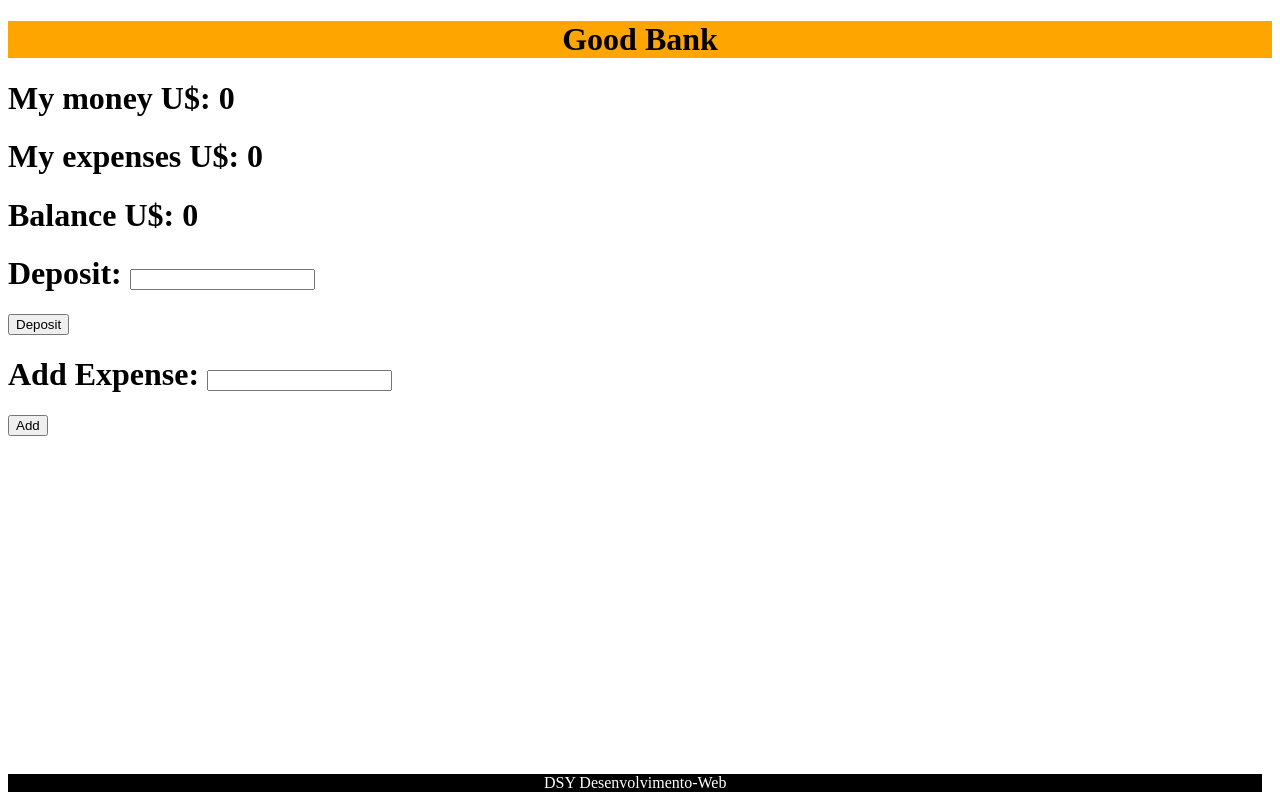
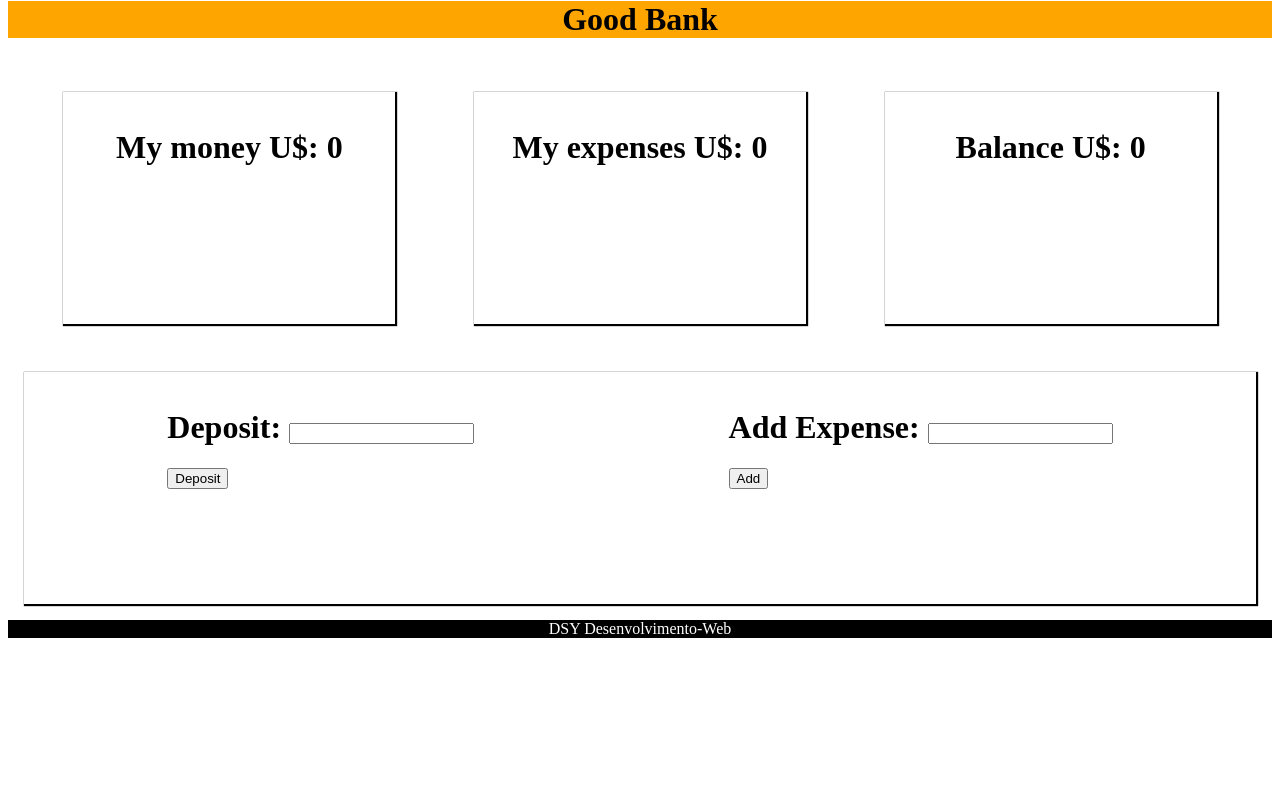
Before and after one commit to Davi-Serrano/Good-Bank, a React (Create React App) app: page / in a window 1280 px wide. Built offline with nearby package versions, Linux system fonts and the light colour scheme.

Commit message:
styled with CSS

```diff
--- a/public/index.html
+++ b/public/index.html
@@ -24,7 +24,8 @@
       work correctly both with client-side routing and a non-root public URL.
       Learn how to configure a non-root public URL by running `npm run build`.
     -->
-    <title>React App</title>
+
+    <title>Good Bank</title>
   </head>
   <body>
     <noscript>You need to enable JavaScript to run this app.</noscript>
--- a/src/App.js
+++ b/src/App.js
@@ -4,7 +4,7 @@ import Header from "./components/Header/header";
 import Section from "./components/Section/section";
 import Footer from "./components/Footer/footer";
 
-
+import "./app.css"
 function App() {
 
   const  [ value, setValue ] = useState(0) //Deposit Value
@@ -45,6 +45,8 @@ const  [ expenId, setExpenId ] = useState(0)  //Expense Identification
 
 
        {/* Make deposit  */}
+
+       <div className="box">
             <div>
                 <h1 > Deposit: <input type="number" id="DpVal" min="1"></input> </h1>
                 <button onClick={makeDeposit}>Deposit</button>
@@ -57,7 +59,7 @@ const  [ expenId, setExpenId ] = useState(0)  //Expense Identification
                 <button onClick={addExpense}>Add</button>
 
             </div>
-
+      </div>
 
 
         <Footer />
--- /dev/null
+++ b/src/app.css
@@ -0,0 +1,3 @@
+.App{
+    margin-top: -20px;
+}
--- a/src/components/Footer/footer.css
+++ b/src/components/Footer/footer.css
@@ -2,7 +2,6 @@ footer{
     text-align: center;
     background: black;
     color: white;
-    width: 98%;
-    position: absolute;
-    bottom: 1%;
+    width: 100%;
+
 }
--- a/src/components/Section/Balance/balance.js
+++ b/src/components/Section/Balance/balance.js
@@ -3,7 +3,7 @@ const Balance = (props) =>{
 
     return(
 
-        <div>
+        <div className="box">
         <h1> Balance U$: {props.MyBalance}</h1>
     </div>
 )
--- a/src/components/Section/Expenses/expenses.js
+++ b/src/components/Section/Expenses/expenses.js
@@ -2,7 +2,7 @@ const Expenses = (props) => {
 //Show my Expense
     return (
 
-    <div>
+    <div className="box">
         <h1> My expenses U$: {props.MyExpense}</h1>
     </div>
 
--- a/src/components/Section/MyMoney/myMoney.js
+++ b/src/components/Section/MyMoney/myMoney.js
@@ -3,7 +3,9 @@ const MyMoney = (props) =>{
     //Show My Money
     return (
 
+        <div className="box">
         <h1> My money U$: {props.MyMoney}  </h1>
+        </div>
     )
 }
 
--- /dev/null
+++ b/src/components/Section/section.css
@@ -0,0 +1,16 @@
+.section{
+    display: flex;
+    justify-content: space-around;
+    flex-wrap: wrap;
+    padding: 1em;
+}
+.box{
+    justify-content: space-around;
+    display: flex;
+    margin: 1em;
+    padding: 1em;
+    min-height: 200px;
+    min-width: 300px;
+    box-shadow: 1px 1px 1px 1px black;
+
+}
--- a/src/components/Section/section.js
+++ b/src/components/Section/section.js
@@ -3,6 +3,8 @@ import { useState, useEffect } from "react"
 import MyMoney from "./MyMoney/myMoney"
 import Expenses from "./Expenses/expenses"
 import Balance from "./Balance/balance"
+
+import "./section.css"
 
 
 
@@ -11,15 +13,17 @@ const Section = (props) => {
         const [ money, setMoney] = useState(0)
         const [expense, setExpense ] = useState(0)
 
-
+        //Deposit is the input value of Deposit
         const deposit = parseInt(props.Value)
+        //depId is used for useEfeccts instance
         var depId = props.depId
 
+        //addExpnese is the input value of Expense
         const addexpenses = parseInt(props.Addexpen)
+        //expenId is used for useEfeccts instance
         var expenId = props.expenId
 
-
-        var balance = money - expense
+        const balance = money - expense
         //Add the Deposit in the Money Bank
         useEffect( ()=> {
 
@@ -33,14 +37,12 @@ const Section = (props) => {
 
         }, [expenId])
 
-
-
         return(
 
-                <div>
-                        <MyMoney MyMoney={money}  />
-                        <Expenses MyExpense={expense} />
-                        <Balance MyBalance={balance}/>
+                <div className="section">
+                        <MyMoney  MyMoney={money} />
+                        <Expenses  MyExpense={expense} />
+                        <Balance  MyBalance={balance}/>
                 </div>
 )}
 
```
Lines whose indentation alone changed are shown as unchanged.
